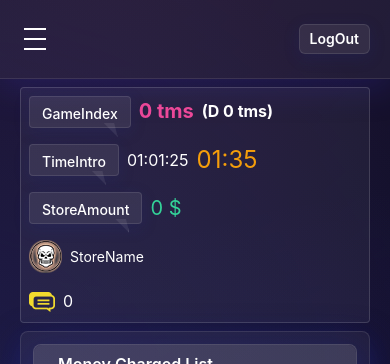
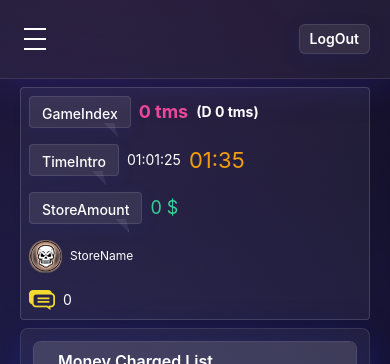
Before and after one commit to northclo/betcustomer, a Vue app: page /charge in a window 390 px wide. Shown: the top 364 px of the page. Built offline with nearby package versions, Linux system fonts and the light colour scheme; no server answers; sample sign-in values are in the browser's storage; what vue3-lazyload would draw is missing.

Commit message:
update bettingprogress ui responsive

```diff
--- a/src/components/Home/BettingProgress.vue
+++ b/src/components/Home/BettingProgress.vue
@@ -35,7 +35,7 @@
         </div>
       </a-layout>
       <a-flex class="mb-5" justify="center">
-        <div class="mt-5 flex gap-5">
+        <div class="mt-5 flex game-result-list">
           <a-button
             v-for="item in (game?.list || [])"
             :key="item"
@@ -170,4 +170,14 @@ const game = computed(() => props.gameResult);
   display: flex;
   flex-direction: column;
 }
+
+.game-result-list {
+  gap: 10px !important;
+}
+
+@media screen and (min-width: 576px) {
+  .game-result-list {
+    gap: 20px !important;
+  }
+}
 </style>
--- a/src/css/common.css
+++ b/src/css/common.css
@@ -207,23 +207,23 @@ button {
 ================================= */
 
 .fs-1 {
-  font-size: 24px; /* Large heading */
+  font-size: 22px; /* Large heading */
 }
 
 .fs-2 {
-  font-size: 20px;
+  font-size: 18px;
 }
 
 .fs-3 {
-  font-size: 16px;
+  font-size: 14px;
 }
 
 .fs-4 {
-  font-size: 14px; /* Base size */
+  font-size: 12px; /* Base size */
 }
 
 .fs-5 {
-  font-size: 10px; /* Small text */
+  font-size: 9px; /* Small text */
 }
 
 @media screen and (min-width: 768px) {
--- a/src/css/custom.css
+++ b/src/css/custom.css
@@ -59,13 +59,13 @@
   border: 2px solid var(--glass-border-light) !important;
   background: #4a2859;
   color: var(--white-color) !important;
-  width: 76px;
-  height: 76px;
+  width: 60px;
+  height: 60px;
   border-radius: 5px;
   display: flex;
   justify-content: center;
   align-items: center;
-  font-size: 24px;
+  font-size: 20px;
   font-weight: 500;
 }
 
@@ -75,13 +75,13 @@
 
 .game-btn-unov {
   color: var(--white-color) !important;
-  width: 90px;
-  height: 90px;
+  width: 76px;
+  height: 76px;
   border-radius: 5px;
   display: flex;
   justify-content: center;
   align-items: center;
-  font-size: 17px;
+  font-size: 14px;
   font-weight: 500;
   background: transparent;
   padding-bottom: 10px;
@@ -743,4 +743,16 @@
   .glass-select .ant-select-selector {
     height: 38px !important;
   }
+
+  .game-btn-odev {
+    width: 76px;
+    height: 76px;
+    font-size: 24px;
+  }
+
+  .game-btn-unov {
+    width: 90px;
+    height: 90px;
+    font-size: 17px;
+  }
 }
```
